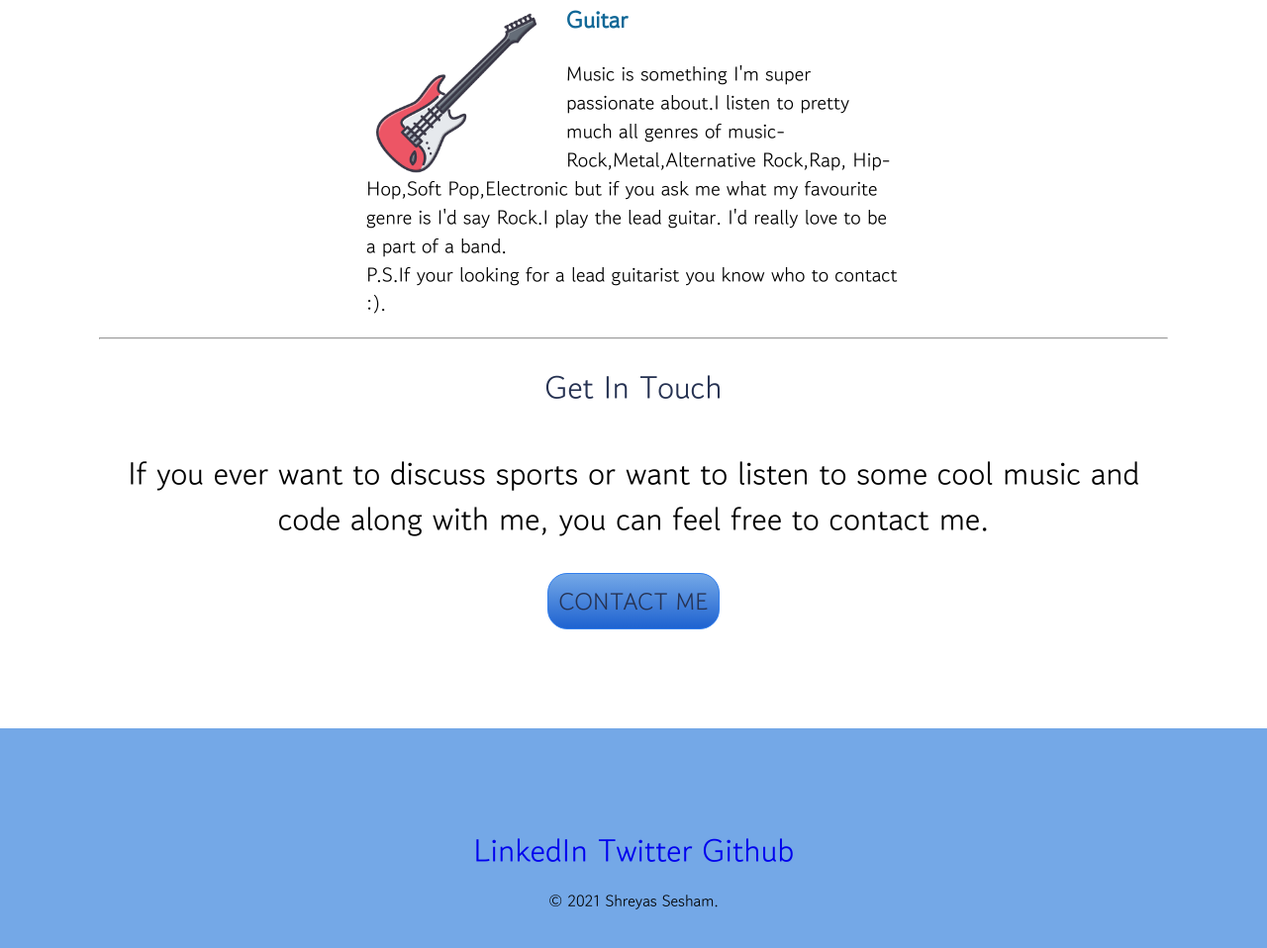
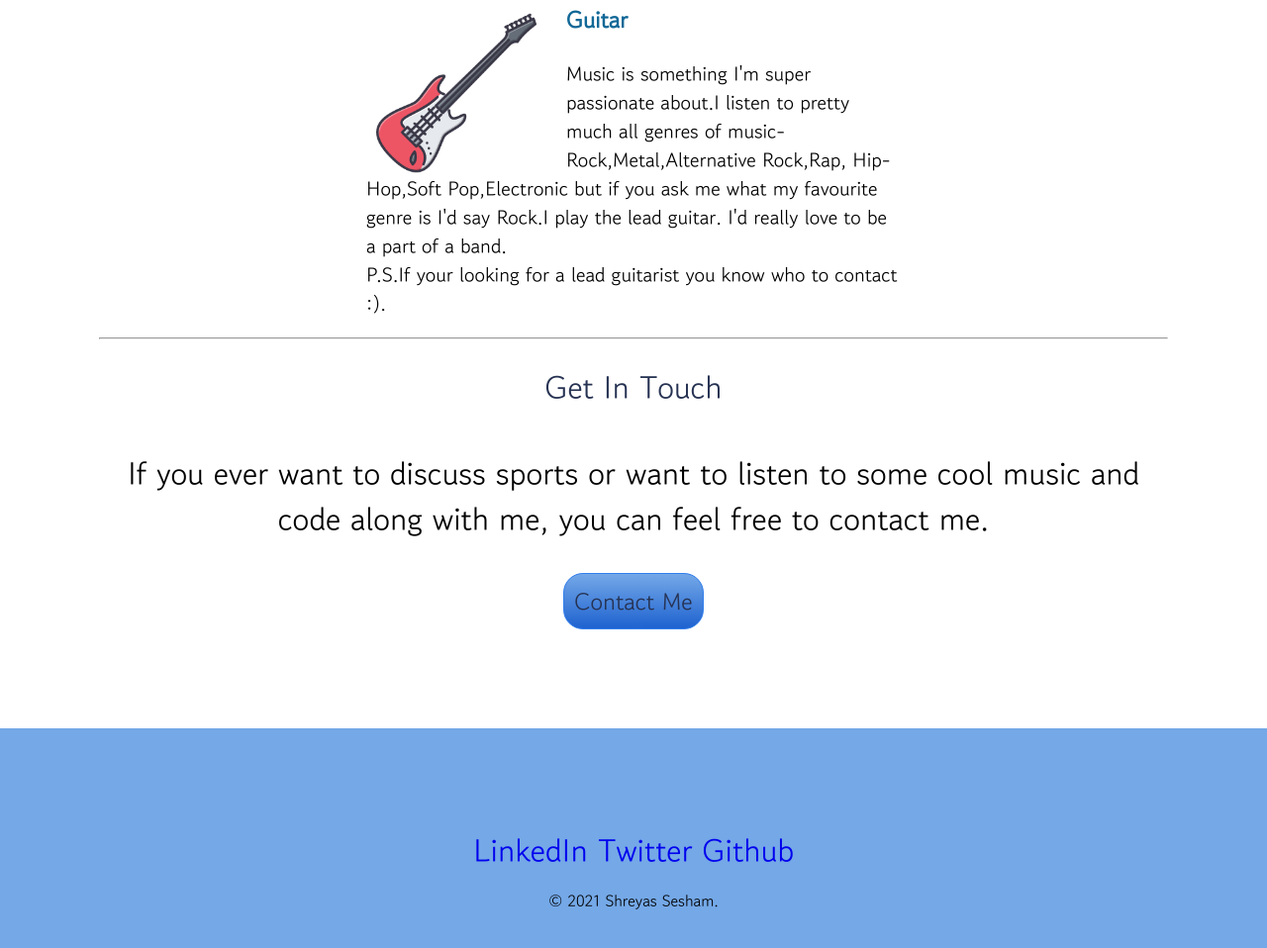
Before and after one commit to shreyas1209/My-Profile-CSS, a plain HTML site: page index.html in a window 1280 px wide. Shown: the part 2354-3312 px from the top of the page at 99% size. Drawn offline with Linux system fonts and the light colour scheme.

Commit message:
button text

```diff
--- a/index.html
+++ b/index.html
@@ -81,7 +81,7 @@
       <p>If you ever want to discuss sports or want to listen to some cool music and
           code along with me, you can feel free to contact me.
       </p>
-      <a class="btn" href="mailto:f20201684@pilani.bits-pilani.ac.in" style= "font-size:1.5rem">CONTACT ME</a>
+      <a class="btn" href="mailto:f20201684@pilani.bits-pilani.ac.in" style= "font-size:1.5rem">Contact Me</a>
     </div>
   </div>
   </div>
```
